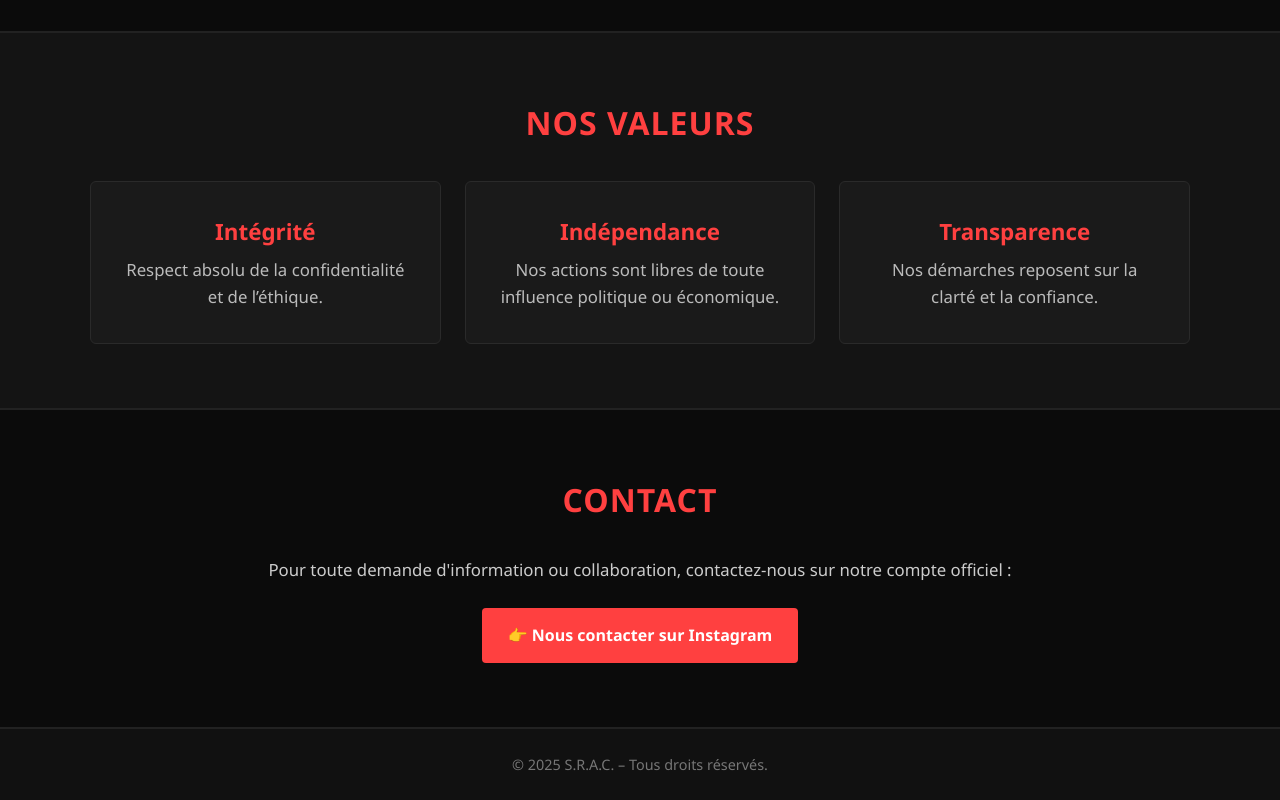
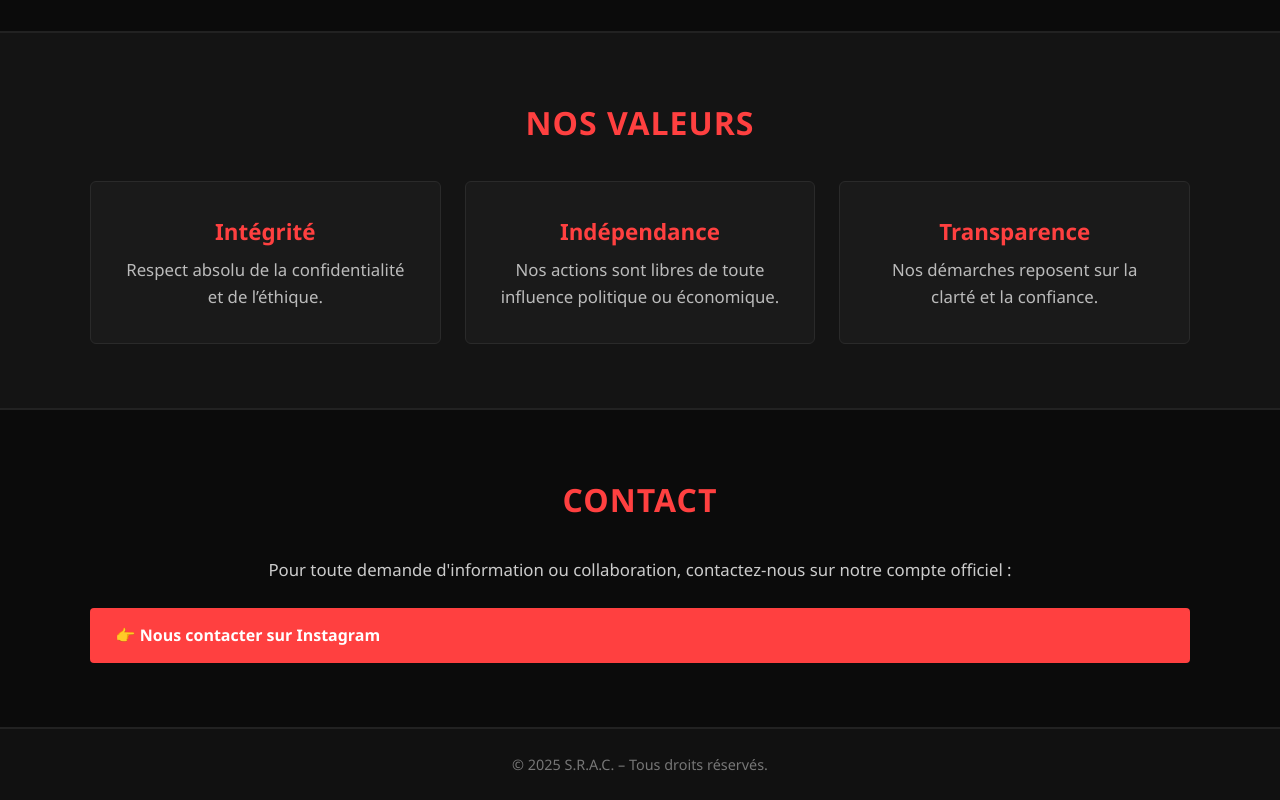
Before and after one commit to SRAC-fr/srac-fr.github.io, a plain HTML site: page index.html in a window 1280 px wide. Shown: the part 892-1692 px from the top of the page. Drawn offline with Linux system fonts and the light colour scheme.

Commit message:
Update style.css

```diff
--- a/style.css
+++ b/style.css
@@ -154,19 +154,15 @@ nav a:hover {
 }
 
 /* ====== CONTACT ====== */
-.container {
-    text-align: center;
-}
-
 .contact-button {
-    display: inline-block;
+    display: block;
+    margin: 1.5rem auto 0;
     background: #ff4040;
     color: #fff;
     padding: 0.9rem 1.6rem;
     border-radius: 4px;
     text-decoration: none;
     font-weight: 600;
-    margin-top: 1.5rem;
     transition: background 0.3s, transform 0.2s;
 }
 
```
